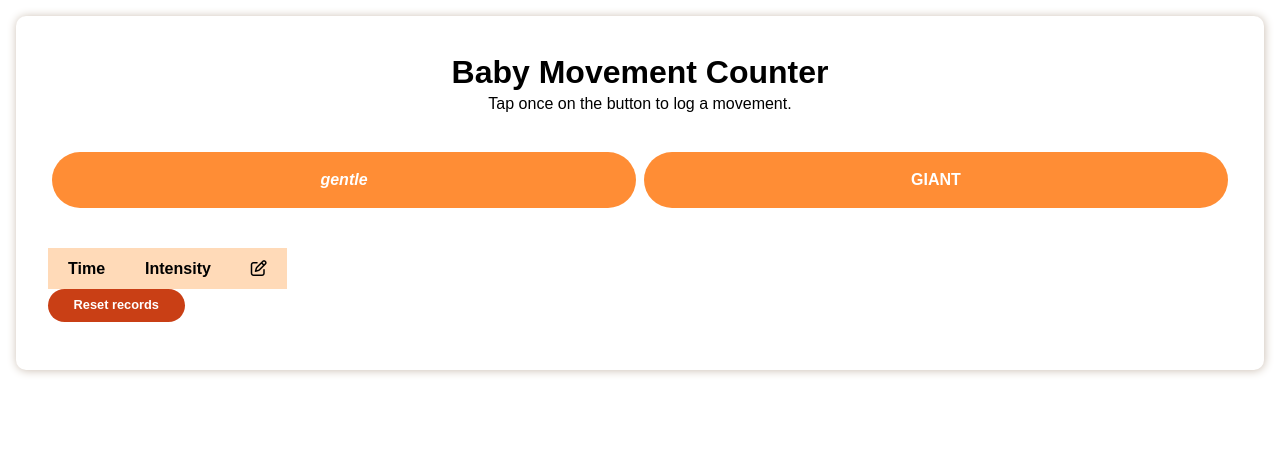
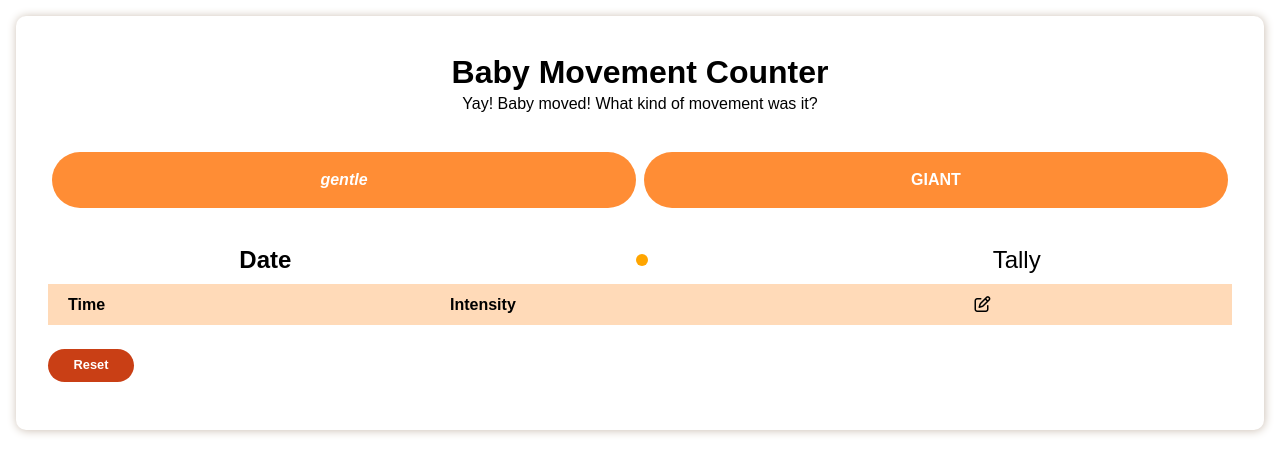
Before and after one commit to benjamin25116/baby-movement-counter, a plain HTML site: page index.html in a window 1280 px wide. Drawn offline with Linux system fonts and the light colour scheme.

Commit message:
Add date and tally field.

```diff
--- a/index.html
+++ b/index.html
@@ -13,7 +13,7 @@
     <div class="wrapper">
         <header class="header">
             <h1 class="header__title">Baby Movement Counter</h1>
-            <p class="header__description">Tap once on the button to log a movement.</p>
+            <p class="header__description">Yay! Baby moved! What kind of movement was it?</p>
         </header>
 
 
@@ -22,7 +22,11 @@
             <a class="movement__button movement__button--giant" onclick=recordGiant()>GIANT</a>
         </div>
 
-        <table class="record" id="record">
+        <div class="record-header">
+            <p class="record-header__date">Date</p><span class="record-header__separator"></span>
+            <p class="record-header__tally">Tally</p>
+        </div>
+        <table class="record__table" id="record">
             <tr>
                 <th class="record__data record__header">Time</th>
                 <th class="record__data record__header">Intensity</th>
@@ -37,8 +41,9 @@
                         class="far fa-trash-alt record__button record__button--trash"></i></td>
             </tr> -->
         </table>
+
         <div class="reset">
-            <a class="reset__button" onclick=resetRecords()>Reset records</a>
+            <a class="reset__button" onclick=resetRecords()>Reset</a>
         </div>
     </div>
 
```
